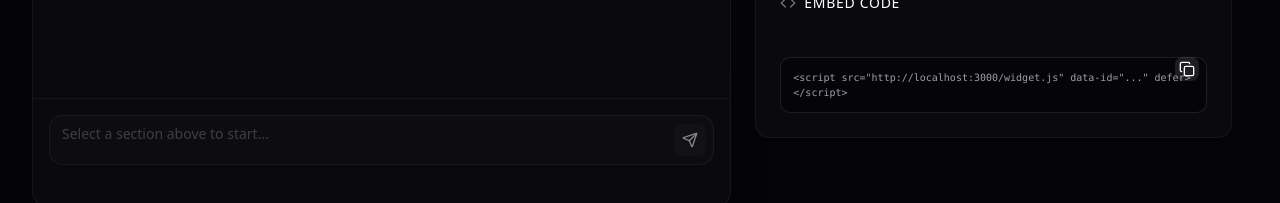
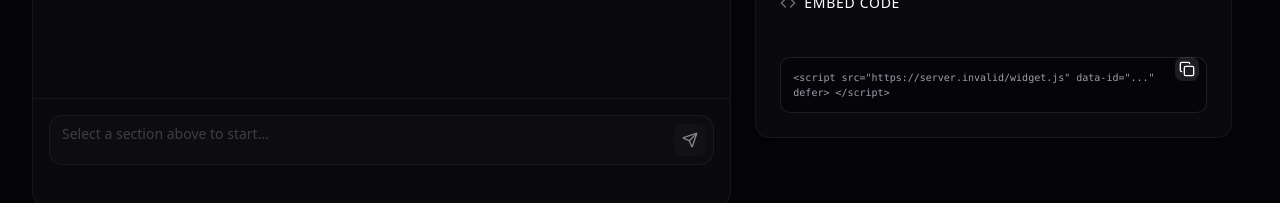
Before and after one commit to Shashank200345/AI-powered-Customer-care-and-chatbot-builder, a Next.js app: page /dashboard/chatbot in a window 1280 px wide. Shown: the part 498-701 px from the top of the page. Built offline with nearby package versions, Linux system fonts and the light colour scheme; no server answers.

Commit message:
added public uri

```diff
--- a/app/test/page.tsx
+++ b/app/test/page.tsx
@@ -3,7 +3,7 @@ import Script from 'next/script'
 const Page = () => {
   return (
     <div>
-      <Script src="http://localhost:3000/widget.js" data-id="3494c039-358c-46ea-ad42-7559b83234a5" defer> </Script>
+      <Script src={`${process.env.NEXT_PUBLIC_URI || 'http://localhost:3000'}/widget.js`} data-id="3494c039-358c-46ea-ad42-7559b83234a5" defer />
     </div>
   )
 }
--- a/components/dashboard/chatbot/embedCodeConfig.tsx
+++ b/components/dashboard/chatbot/embedCodeConfig.tsx
@@ -4,12 +4,14 @@ import { AlertCircle, Check, Code, Copy } from 'lucide-react';
 import React, { useState } from 'react'
 
 
+const baseUrl = process.env.NEXT_PUBLIC_URI || 'http://localhost:3000';
+
 const EmbedCodeConfig = ({chatbotId}: {chatbotId : string | undefined}) => {
     const [copied, setCopied] = useState(false);
 
     const handleCopycode = () => {
         setCopied(true);
-        navigator.clipboard.writeText(`<script src="http://localhost:3000/widget.js" data-id="${chatbotId}" defer></script>`);
+        navigator.clipboard.writeText(`<script src="${baseUrl}/widget.js" data-id="${chatbotId}" defer></script>`);
         setTimeout(() => setCopied(false), 2000);
     }
     return (
@@ -25,9 +27,7 @@ const EmbedCodeConfig = ({chatbotId}: {chatbotId : string | undefined}) => {
                 <div className='relative group'>
                     <div className='bg-[#050509] border border-white/10 rounded-lg p-3 overflow-hidden'>
                         <code className='text-[10px] text-zinc-400 font-mono block overflow-x-auto'>
-                            {`<script src="http://localhost:3000/widget.js" data-id="${
-                                chatbotId || "..."
-                            }" \n defer>\n</script>`}
+                            {`<script src="${baseUrl}/widget.js" data-id="${chatbotId || "..."}" \n defer>\n</script>`}
 
                         </code>
                         <Button size="icon" variant="secondary" className='absolute top-0 right-2 h-6 w-6 bg-white/10 hover:bg-white/20 text-white border-none' onClick={handleCopycode}>
--- a/components/dashboard/dashboardOverView.tsx
+++ b/components/dashboard/dashboardOverView.tsx
@@ -261,7 +261,7 @@ const DashboardOverView = () => {
                         <div className="relative group overflow-hidden rounded-lg">
                             <pre className="bg-[#050509] p-4 rounded-lg text-xs text-zinc-400 font-mono block max-w-full overflow-hidden">
                                 <code className="text-[10px] text-zinc-400 font-mono whitespace-pre-wrap break-all">
-                                    {`<script src="http://localhost:3000/widget.js" data-id="${data?.botId || "..."}" defer></script>`}
+                                    {`<script src="${process.env.NEXT_PUBLIC_URI || 'http://localhost:3000'}/widget.js" data-id="${data?.botId || "..."}" defer></script>`}
                                 </code>
                             </pre>
                             <Button variant="ghost" size="icon" className="absolute top-2 right-2 h-7 w-7 bg-white/10 hover:bg-white/20 text-white border-none" onClick={handleCopy}>
--- a/components/landing/integration/index.tsx
+++ b/components/landing/integration/index.tsx
@@ -57,7 +57,7 @@ const Integration = () => {
                         </div>
                         <div className='pl-4'>
                             <span className='text-indigo-400'>src</span>
-                            <span className='text-emerald-400'>&quot;https://botforgeai.com/init.js&quot;</span>
+                            <span className='text-emerald-400'>&quot;{process.env.NEXT_PUBLIC_URI || 'http://localhost:3000'}/widget.js&quot;</span>
                         </div>
                         <div className='pl-4'>
                             <span className='text-indigo-400'>data-id</span>
--- a/public/widget.js
+++ b/public/widget.js
@@ -10,8 +10,11 @@
             return;
         }
 
-        fetch("http://localhost:3000/api/widget/session",{
-            method: 'POST',
+        var baseUrl = (script && script.src) ? new URL(script.src).origin : '';
+        if (!baseUrl) { console.error('[BotForgeAI] Could not determine script origin'); return; }
+
+        fetch(baseUrl + "/api/widget/session", {
+          method: "POST",
           headers: {
             "Content-Type": "application/json",
           },
@@ -19,17 +22,19 @@
           body: JSON.stringify({
             widget_id: widgetId,
           }),
-        }).then(function (res) {
-            if(!res.ok) throw new Error("Session request failed");
+        })
+          .then(function (res) {
+            if (!res.ok) throw new Error("Session request failed");
             return res.json();
-        }).then(function (data) {
-            if(!data || !data.token) {
+          })
+          .then(function (data) {
+            if (!data || !data.token) {
               throw new Error("Invalid session response");
             }
 
-            var iframe = document.createElement('iframe');
-            iframe.src = "http://localhost:3000/embed?token=" + encodeURIComponent(data.token)
-            iframe.setAttribute('title', "Support Chat");
+            var iframe = document.createElement("iframe");
+            iframe.src = baseUrl + "/embed?token=" + encodeURIComponent(data.token);
+            iframe.setAttribute("title", "Support Chat");
             iframe.style.position = "fixed";
             iframe.style.bottom = "20px";
             iframe.style.right = "20px";
@@ -43,19 +48,20 @@
 
             document.body.appendChild(iframe);
 
-            window.addEventListener('message', function (event) {
-                if(event.data && event.data.type === 'resize') {
+            window.addEventListener("message", function (event) {
+              if (event.data && event.data.type === "resize") {
                 iframe.style.width = event.data.width;
                 iframe.style.height = event.data.height;
                 iframe.style.borderRadius = event.data.borderRadius || "12px";
-                    if(event.data.boxShadow) {
+                if (event.data.boxShadow) {
                   iframe.style.boxShadow = event.data.boxShadow;
                 }
               }
+            });
           })
-         }).catch(function (err) {
+          .catch(function (err) {
             console.error("[BotForgeAI] Failed to load widget", err);
-         })
+          });
     } catch (error) {
         console.error("[BotForgeAI] Failed to load widget", error);
     }
```
Also changed, not shown: 1 other file (tests, documents, lock files or other folders). Lines whose indentation alone changed are shown as unchanged.
